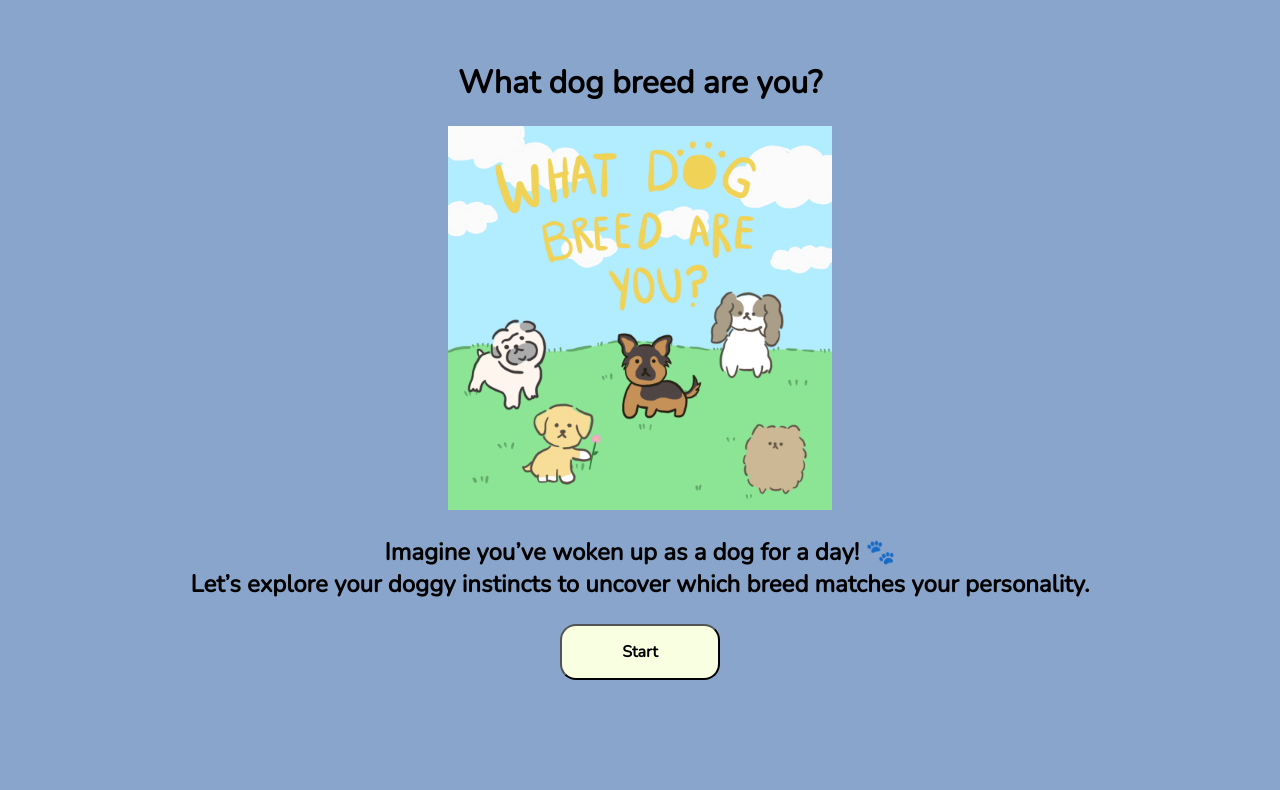
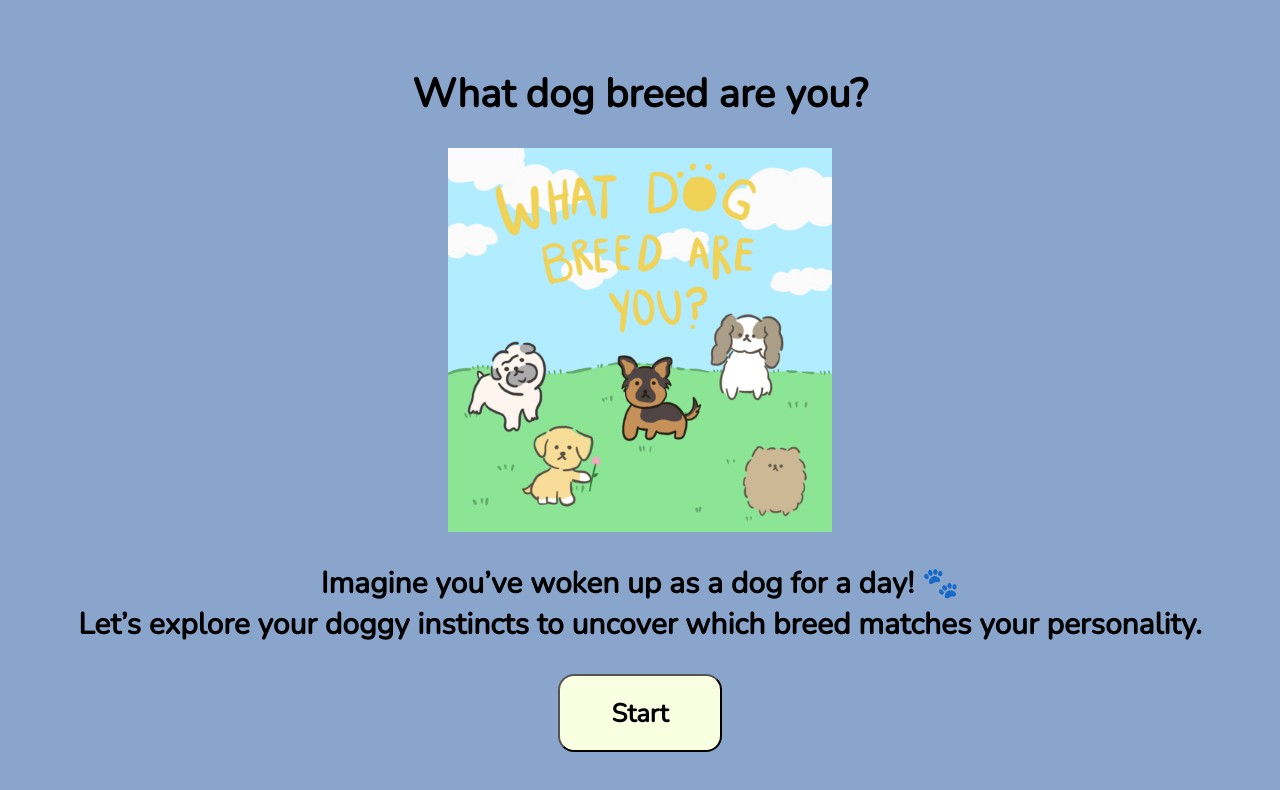
Before and after one commit to sarahteonin/pawfect-match, a React (Create React App) app: page / in a window 1280 px wide. Shown: the top 790 px of the page. Built offline with nearby package versions, Linux system fonts and the light colour scheme.

Commit message:
resize window

```diff
--- a/src/index.css
+++ b/src/index.css
@@ -3,12 +3,14 @@
 body {
   margin: 0;
   padding-top: 40px;
+  padding-bottom: 40px;
   background-color: #8aa5cb;
   justify-items: center;
   text-align: center;
   font-family: "Nunito";
   -webkit-font-smoothing: antialiased;
   -moz-osx-font-smoothing: grayscale;
+  overflow-x: hidden;
 }
 
 code {
@@ -21,11 +23,11 @@ button {
   font-family: "Nunito";
   color: black;
   font-weight: bold;
-  padding: 15px 60px;
+  padding:  1.5vw 4vw;
   text-align: center;
   text-decoration: none;
   display: inline-block;
-  font-size: 16px;
+  font-size: 2vw;
   margin: 4px 2px;
   cursor: pointer;
   border-radius: 16px;
@@ -39,3 +41,7 @@ button {
   gap: 10px;
   width: 100%;
 }
+
+body {
+  font-size: 2.5vmin; /* Scales with viewport */
+}
```
